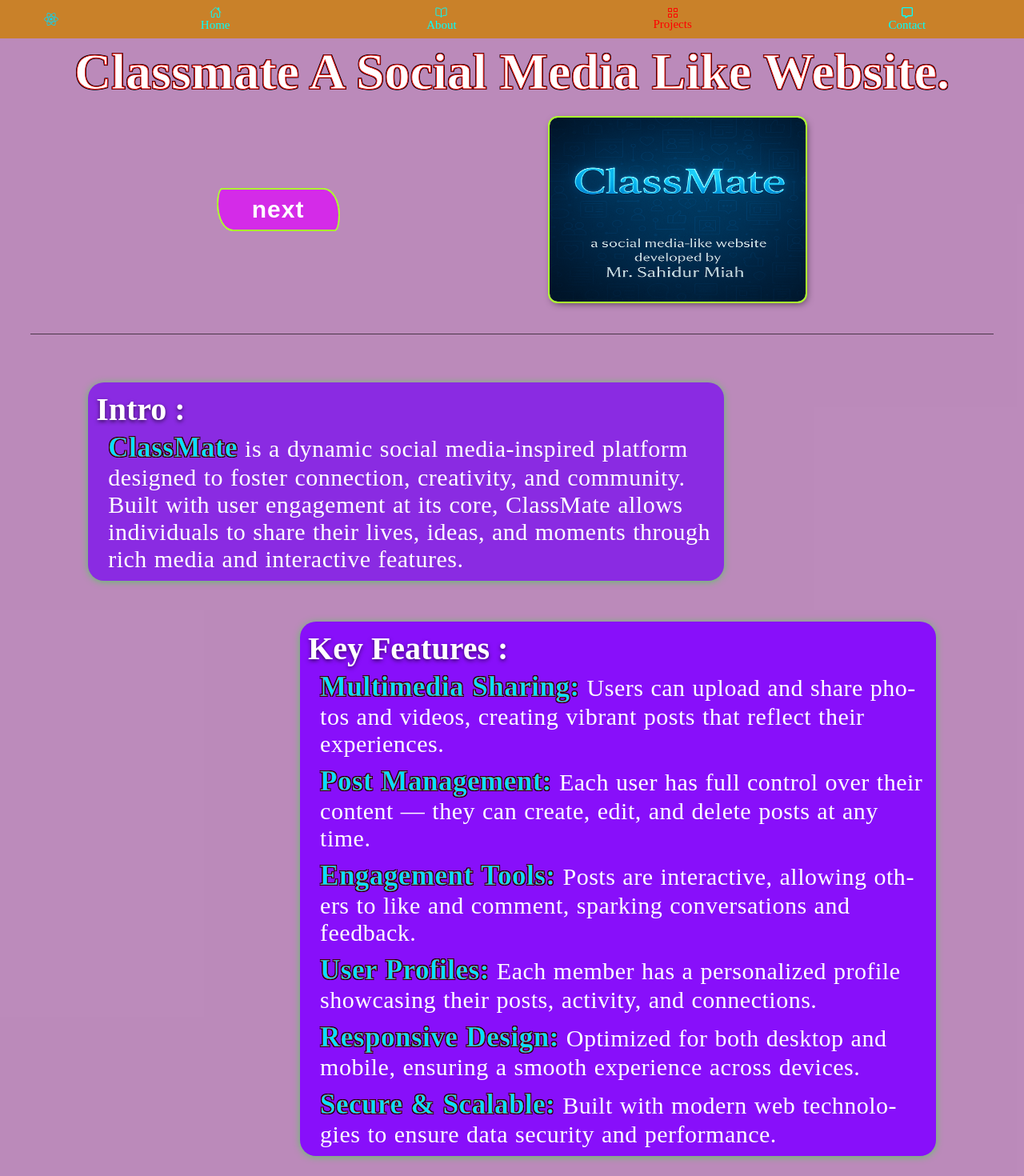
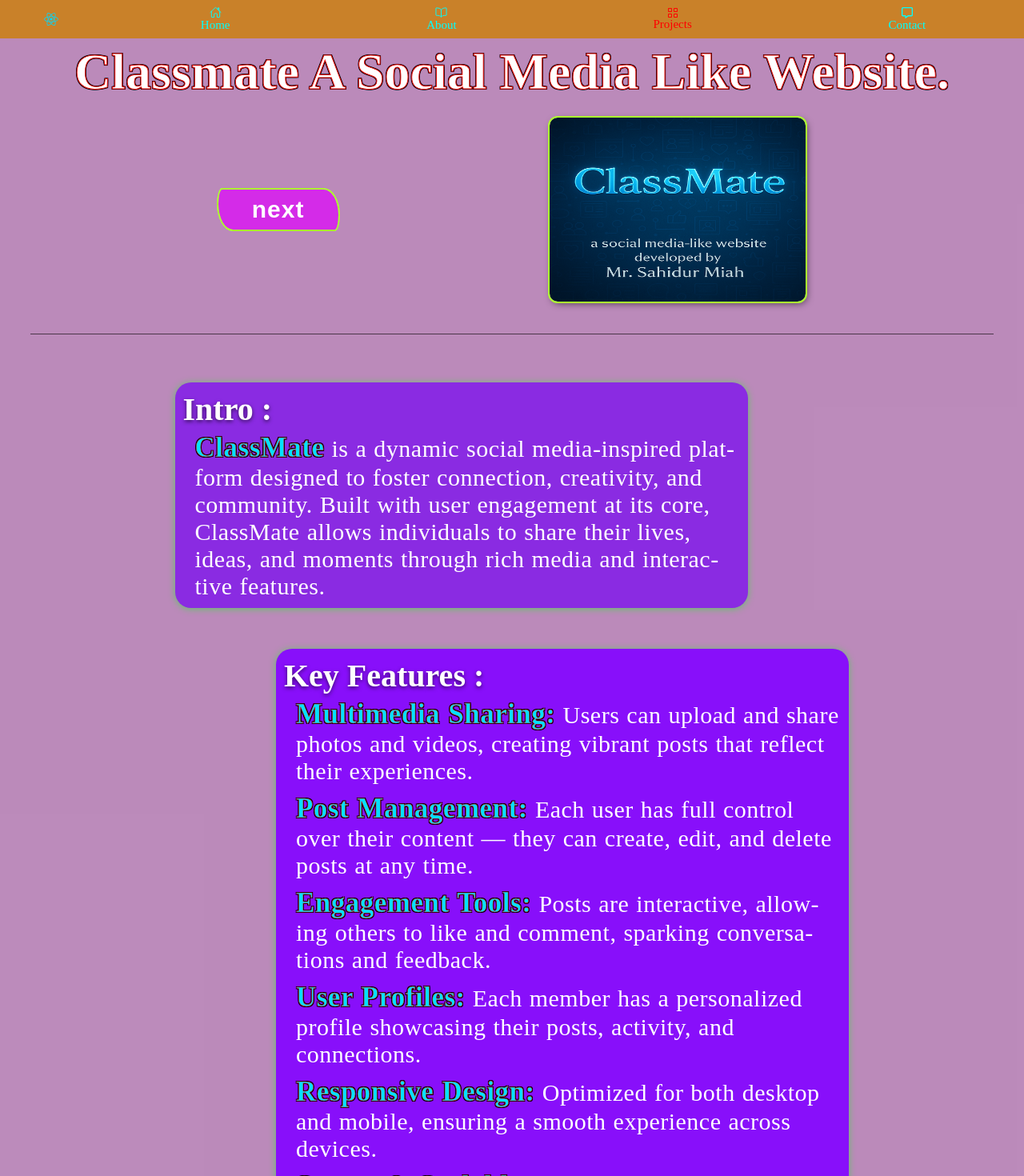
Before and after one commit to Code-Master20/My-Portfolio, a React (Vite) app: page /projects/class-mate in a window 1280 px wide. Shown: the top 1470 px of the page at 80% size. Built offline with nearby package versions, Linux system fonts and the light colour scheme.

Commit message:
break point added min-width:1280px

```diff
--- a/src/projectComponents/Classmate.module.css
+++ b/src/projectComponents/Classmate.module.css
@@ -305,4 +305,11 @@
 }
 
 @media (min-width: 1280px) {
+  .main-content-container > :last-child {
+    width: 70%;
+  }
+
+  .project-des-container div {
+    width: 85%;
+  }
 }
```
